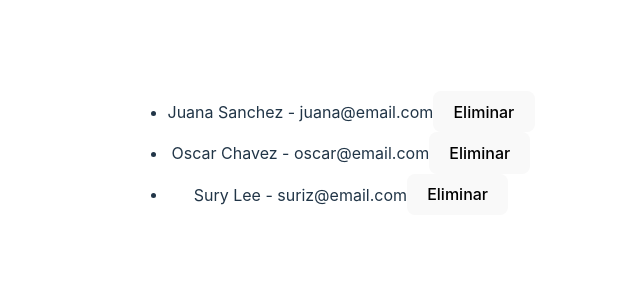
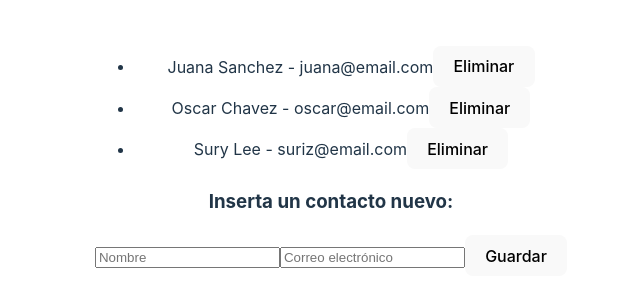
Before and after one commit to atzina/Contactos, a React (Vite) app: page / in a window 1280 px wide. Shown: the part 247-554 px from the top of the page, without its empty margins (309-949 px from the left). Built offline with nearby package versions, Linux system fonts and the light colour scheme.

Commit message:
guarda nuevos contactos

```diff
--- a/package.json
+++ b/package.json
@@ -10,6 +10,8 @@
     "preview": "vite preview"
   },
   "dependencies": {
+    "formik": "^2.4.4",
+    "formik-material-ui": "^4.0.0-alpha.2",
     "react": "^18.2.0",
     "react-dom": "^18.2.0"
   },
--- a/src/App.jsx
+++ b/src/App.jsx
@@ -4,6 +4,7 @@ import viteLogo from '/vite.svg'
 import './App.css'
 import ContactList from './Components/ContactList.jsx'
 import mockContacts from './Components/MockApi.jsx'
+import ContactForm from './Components/Formulario'
 
 function App() {
   const [contactsData, setContactsData] = useState(mockContacts);
@@ -13,12 +14,22 @@ function App() {
     setContactsData(upDateContacts);
   }
 
+  const addContact = (newContact) => {
+    const contactWithId = {
+      id: Math.random(),
+      ...newContact,
+    }
+    setContactsData([...contactsData, contactWithId]);
+  };
+
   return (
     <>
       <div>
 
 
       <ContactList contacts={contactsData} onDelete ={handleDelete} />
+
+      <ContactForm onSubmit={addContact}/>
 
       </div>
 
--- a/src/Components/Formulario.jsx
+++ b/src/Components/Formulario.jsx
@@ -3,18 +3,20 @@ import { Formik, Form, Field } from 'formik';
 
 function ContactForm({ onSubmit }) {
   return (
-    <Formik
+    <><h3>Inserta un contacto nuevo:</h3><Formik
           initialValues={{ name: '', email: '' }}
           onSubmit={(values, { resetForm }) => {
               onSubmit(values);
               resetForm();
-      }}
+          } }
       >
           <Form>
               <Field type="text" name="name" placeholder="Nombre" />
               <Field type="email" name="email" placeholder="Correo electrónico" />
               <button type="submit">Guardar</button>
           </Form>
-    </Formik>
+      </Formik></>
   );
 }
+
+export default ContactForm
```
Also changed, not shown: 1 other file (tests, documents, lock files or other folders). Lines whose indentation alone changed are shown as unchanged.
